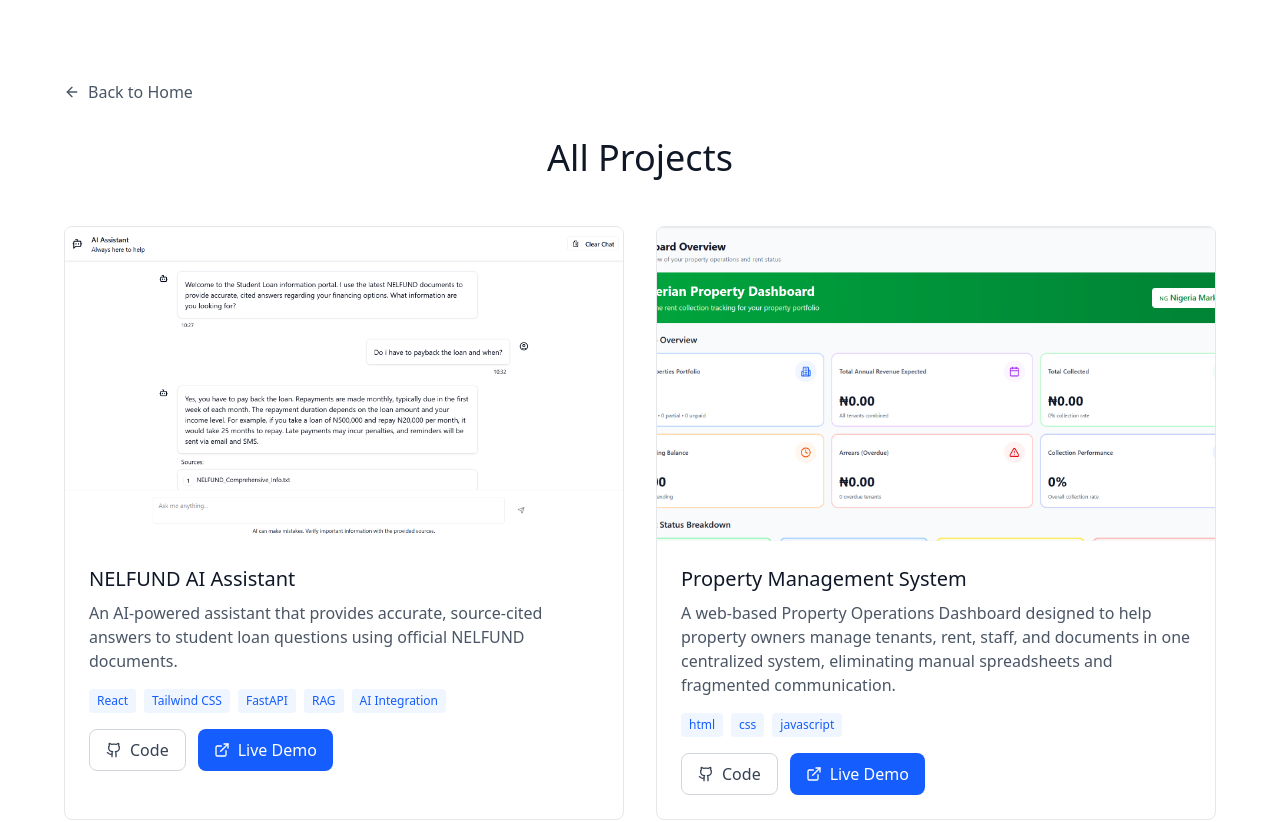
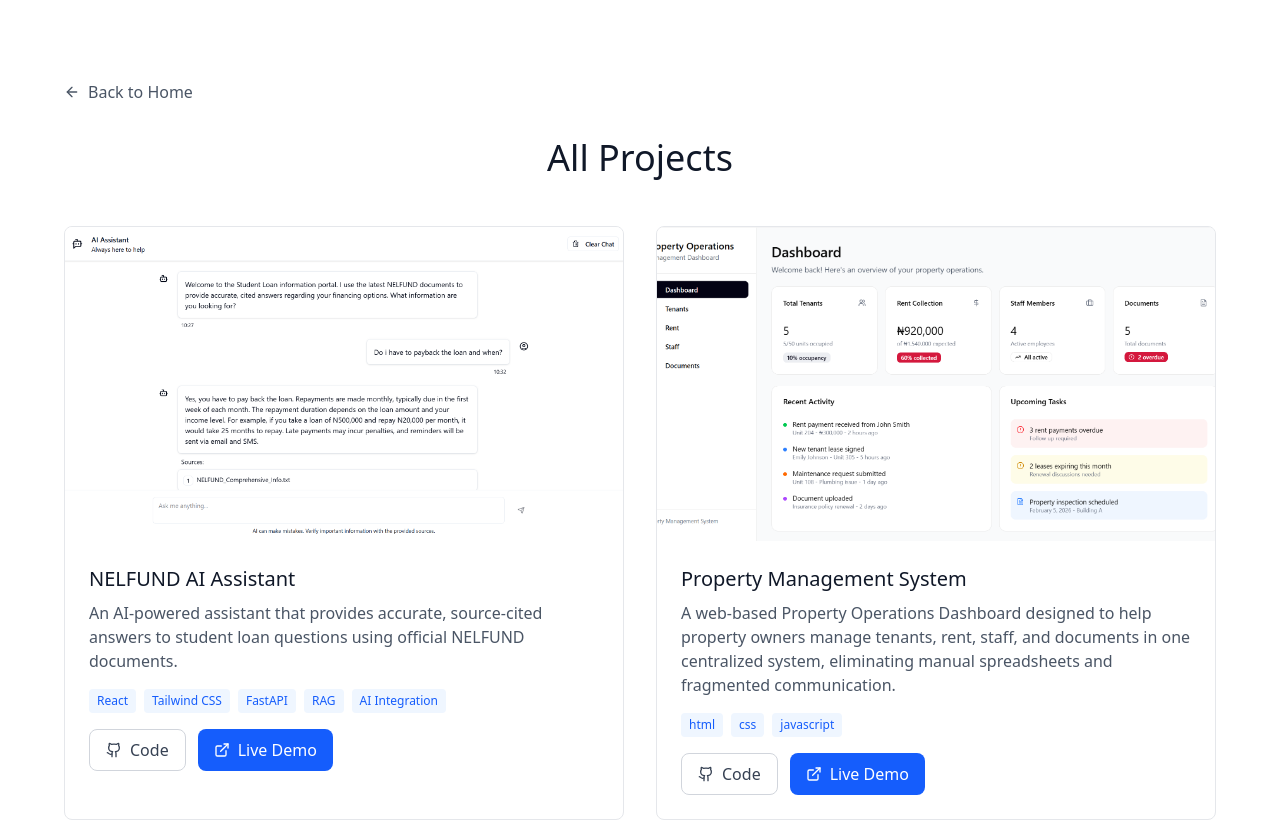
Before and after one commit to Abdul234Malik/portfolio, a React (Vite) app: page /projects in a window 1280 px wide. Shown: the top 822 px of the page. Built offline with nearby package versions, Linux system fonts and the light colour scheme.

Commit message:
image update

```diff
--- a/src/data/projects.js
+++ b/src/data/projects.js
@@ -11,7 +11,7 @@
     title: "Property Management System",
     description:"A web-based Property Operations Dashboard designed to help property owners manage tenants, rent, staff, and documents in one centralized system, eliminating manual spreadsheets and fragmented communication.",
     tags:["html", "css","javascript"],
-    image: "pj-img/Property-management.png",
+    image: "pj-img/property-management.png",
     github: "https://github.com",
     demo: "",
   },
```
Also changed, not shown: public/pj-img/Property-management.png.
